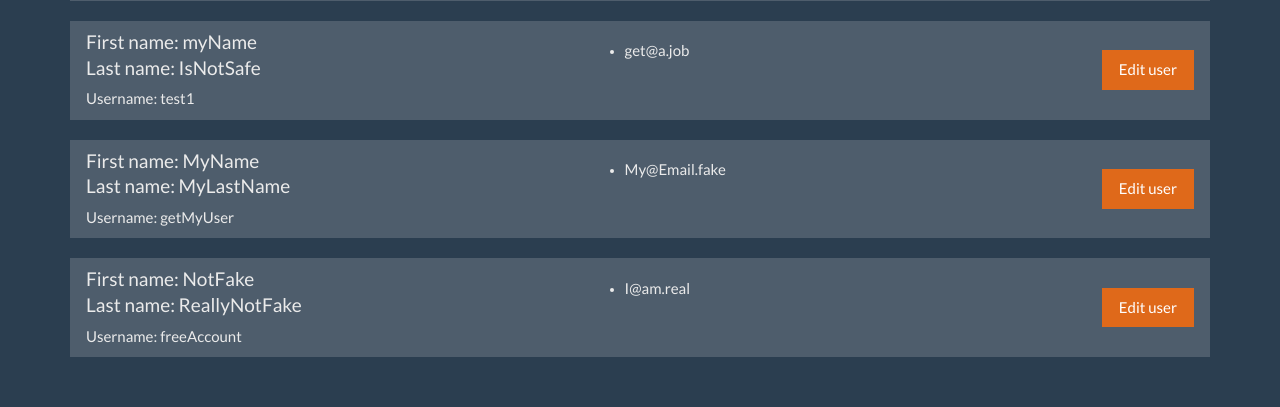
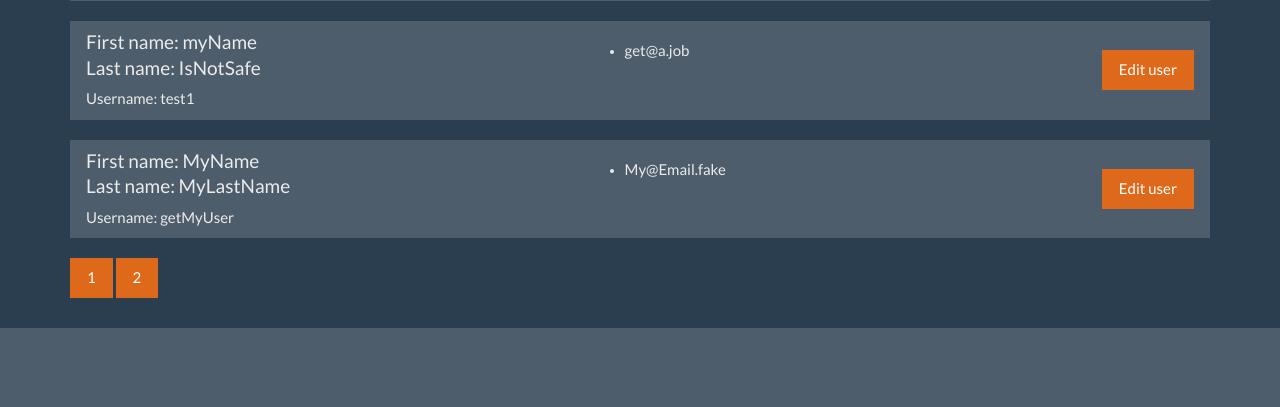
Before and after one commit to MikeWolf13/MyProjects, a Flask app: page / in a window 1280 px wide. Shown: the part 958-1365 px from the top of the page. After the commit the page ends 1286 px from the top, so only its background shows below. Run offline with Flask 2, Linux system fonts and the light colour scheme; data comes from the database, SQL or seed files in the repository; both versions use the stored data as it was after the commit; some libraries are stand-ins or nearby versions.

Commit message:
commit on 'main'

```diff
--- a/app.py
+++ b/app.py
@@ -16,10 +16,16 @@ db = SQLAlchemy(app)
 @app.route('/', methods=['GET', 'POST'])
 def index():
     sel1 = sel2 = ""
+    page = request.args.get('page', 1, type=int)
+    per_page = 8
 
     if request.method == 'GET':
         sel1 = "selected"
-        users = Users.query.order_by(func.lower(Users.firstname)).all()
+
+        users = Users.query.order_by(func.lower(Users.firstname)).paginate(page=page,per_page=per_page)
+        print(users.per_page)
+
+        #users = Users.query.order_by(func.lower(Users.firstname)).all()
         return render_template('home.html', sel1=sel1, sel2=sel2, users=users)
 
     if request.method == 'POST':
@@ -29,16 +35,16 @@ def index():
             sel2 = "selected"
 
         if request.form['find_user'] == '' or request.form['find_user'] == None:
-            users = Users.query.order_by(func.lower(Users.firstname)).all()
+            users = Users.query.order_by(func.lower(Users.firstname)).paginate(page=page,per_page=per_page)
             return render_template('home.html', sel1=sel1, sel2=sel2, search_val=request.form['search_by'], old_srch = request.form['find_user'], users=users)
         else:
             find_user = request.form['find_user']
             if request.form['search_by'] == '1':
-                users = Users.query.order_by(func.lower(Users.firstname)).filter(Users.username.like("%" + find_user + "%")).all()
+                users = Users.query.order_by(func.lower(Users.firstname)).filter(Users.username.like("%" + find_user + "%")).paginate(page=page,per_page=per_page)
 
             if request.form['search_by'] == '2':
                 subquery = db.session.query(Emaildb.user_id).filter(Emaildb.email.like("%" + find_user + "%")).subquery()
-                users = db.session.query(Users).order_by(func.lower(Users.firstname)).filter(Users.id.in_(subquery)).all()
+                users = db.session.query(Users).order_by(func.lower(Users.firstname)).filter(Users.id.in_(subquery)).paginate(page=page,per_page=per_page)
 
             if users:
                 return render_template('home.html', sel1=sel1, sel2=sel2, search_val=request.form['search_by'], old_srch = request.form['find_user'], users=users)
--- a/templates/home.html
+++ b/templates/home.html
@@ -41,7 +41,7 @@
       {% if error %}
       <div style="color: red;">{{ error }}</div>
       {% endif %}
-      {% for user in users %}
+      {% for user in users.items %}
       <div class="row">
         <div class="col-lg-12">
           <div class="list-group">
@@ -70,7 +70,17 @@
         </div><!-- /.col-lg-12 -->
       </div>
       {% endfor %}
-
+      {% for page_num in users.iter_pages() %}
+        {% if page_num %}
+          {% if users.page == page_num %}
+            <a class="btn btn-primary" href="{{ url_for('index', page=page_num) }}">{{ page_num }}</a>
+          {% else %}
+            <a class="btn btn-primary" href="{{ url_for('index', page=page_num) }}">{{ page_num }}</a>
+          {% endif %}
+        {% else %}
+          ...
+        {% endif %}
+      {% endfor %}
     </div> <!-- /container -->
 
   {% endblock %}
```
Also changed, not shown: database.db, 1 other file.
